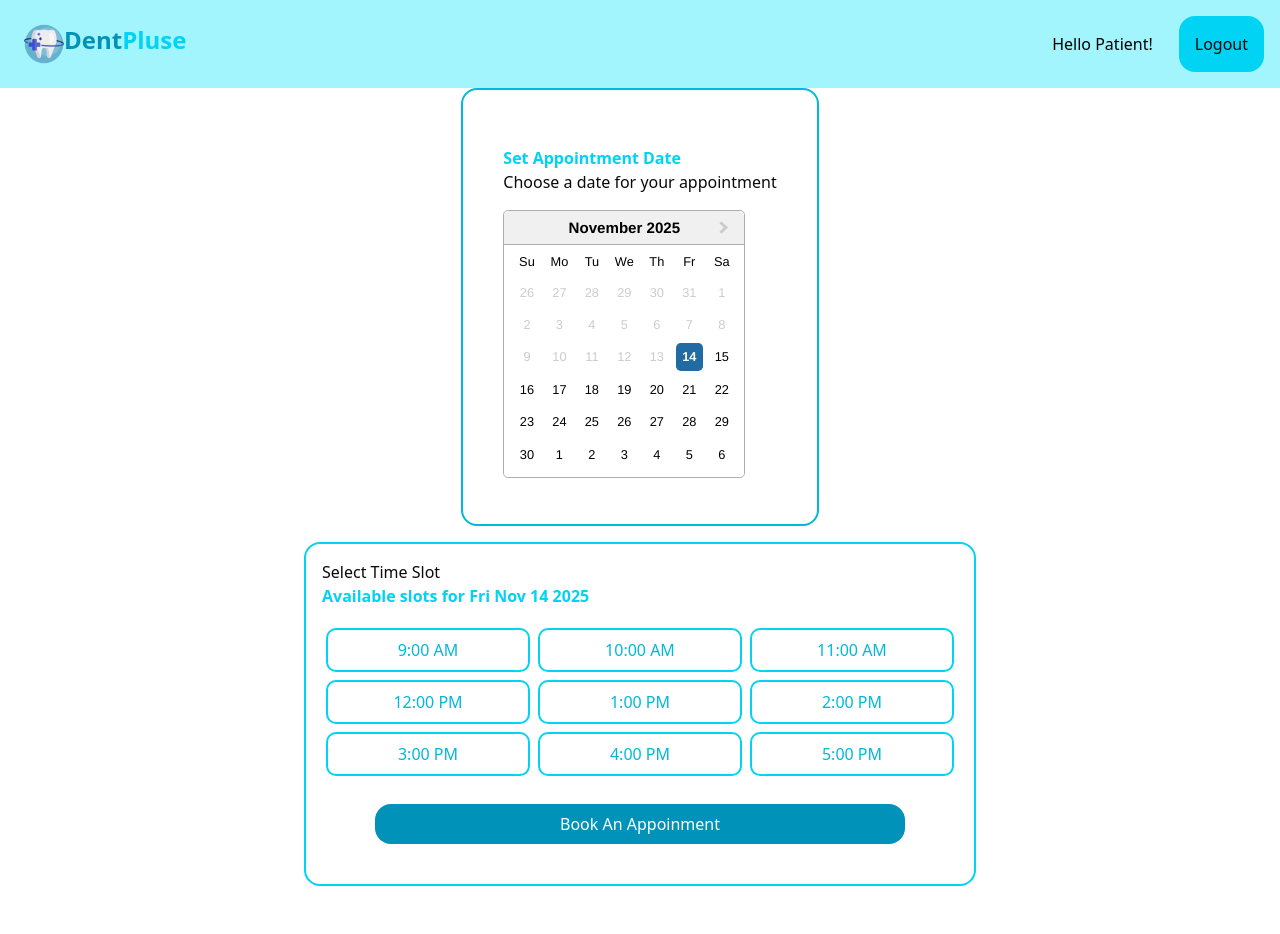
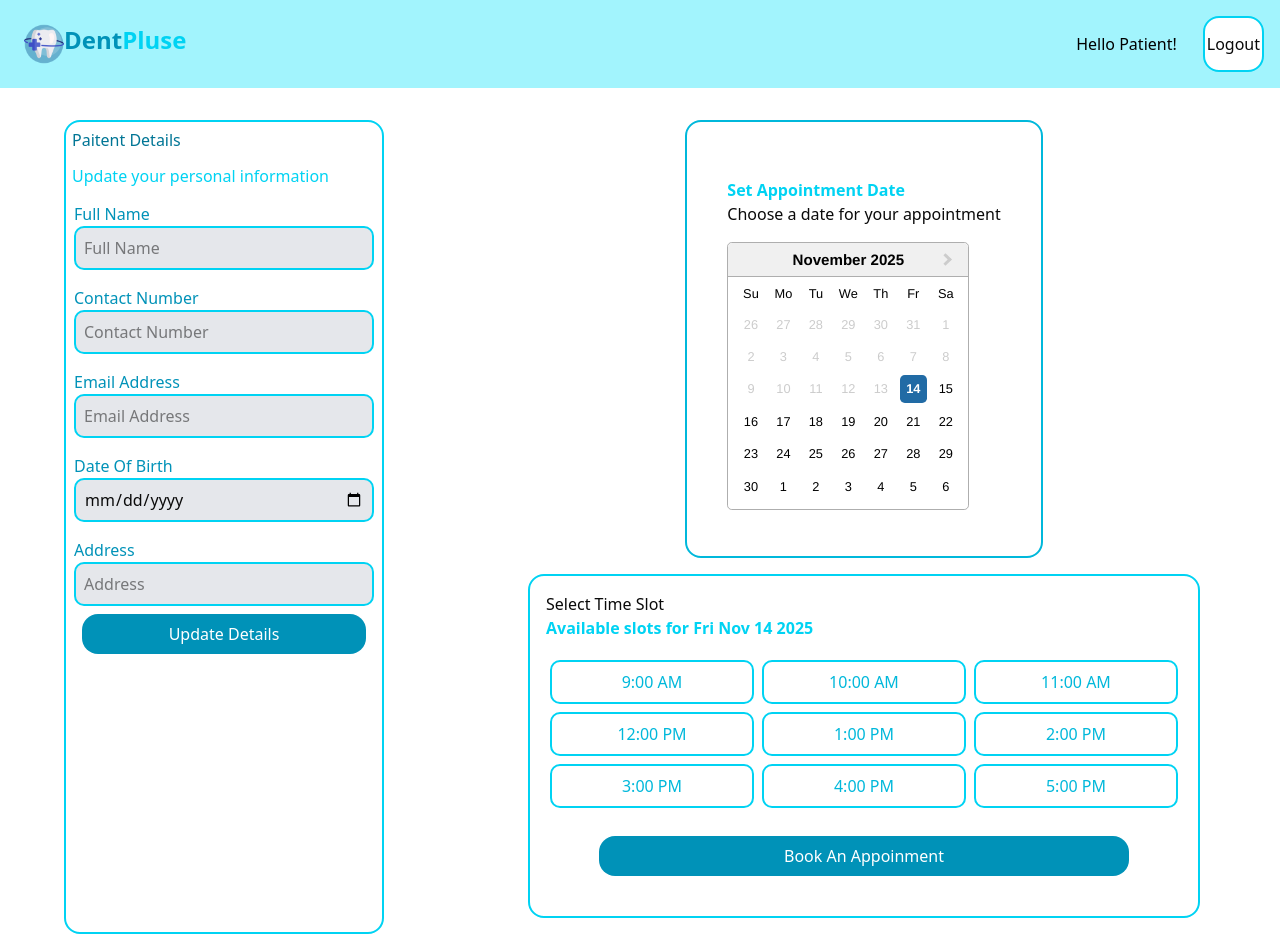
Before and after one commit to HVPasindu/DentPulse, a React app in the folder frontend/: page /patient in a window 1280 px wide. Before the commit the page ends 902 px from the top, so only its background shows below. Built offline with nearby package versions, Linux system fonts and the light colour scheme; the HTML template or start-up script is replaced by a standard one.

Commit message:
fix alignment

```diff
--- a/frontend/src/Patient Pages/AppointmentDate.jsx
+++ b/frontend/src/Patient Pages/AppointmentDate.jsx
@@ -42,7 +42,7 @@ export const AppointmentDate = () => {
           </div>
 
           <div className="flex justify-center items-center p-6">
-            <button className="w-[90%] rounded-2xl p-2 text-white bg-cyan-600 hover:bg-cyan-800">
+            <button className="w-[90%] rounded-2xl p-2 text-white bg-cyan-600 hover:bg-cyan-800 active:scale-100 active:translate-y-0 active:shadow-none active:bg-blue-600">
               Book An Appoinment
             </button>
           </div>
--- a/frontend/src/Patient Pages/MainInterface.jsx
+++ b/frontend/src/Patient Pages/MainInterface.jsx
@@ -1,23 +1,20 @@
 import React from "react";
 import PatientHeader from "./PatientHeader";
 import { AppointmentDate } from "./AppointmentDate";
+import { PatientDetail } from "./PatientDetail";
 
 const MainInterface = () => {
   return (
     <>
-          <div>
-      <PatientHeader />
-
-    </div>
-    <div>
-
-      <AppointmentDate/>
-
-    </div>
-
-
+      <div>
+        <PatientHeader />
+      </div>
+      <div className="flex flex-row justify-around pt-8">
+        <PatientDetail />
+        <AppointmentDate />
+      </div>
+      <div></div>
     </>
-
   );
 };
 
--- /dev/null
+++ b/frontend/src/Patient Pages/PaitentDetailCardComponent.jsx
@@ -0,0 +1,17 @@
+import React from "react";
+
+ const PaitentDetailCardComponent = (props) => {
+  return (
+
+    <>
+      <div className="flex flex-col p-2 ">
+        <label className="font-light text-cyan-600">{props.name}</label>
+        <input type={props.type} className="rounded-lg border-2 border-cyan-400 bg-gray-200 p-2" placeholder={props.name}/>
+      </div>
+    </>
+
+  );
+};
+
+
+export default PaitentDetailCardComponent;
--- /dev/null
+++ b/frontend/src/Patient Pages/PatientDetail.jsx
@@ -0,0 +1,26 @@
+import React from "react";
+import { paitentdata } from "./data/paitentdata";
+import PaitentDetailCardComponent from "./PaitentDetailCardComponent";
+
+export const PatientDetail = () => {
+  return (
+    <div className="bg-white border-2 border-cyan-400 rounded-2xl w-[25%] ">
+      <div>
+        <h1 className="p-1.5 text-cyan-700"> Paitent Details</h1>
+        <h1 className="p-1.5 text-cyan-400">
+          Update your personal information
+        </h1>
+      </div>
+      {paitentdata.map((data, index) => (
+        <PaitentDetailCardComponent type={data.type} name={data.name} />
+      ))}
+
+      <div className="flex justify-center">
+        <button
+          className="p-2 w-[90%] text-white bg-cyan-600 hover:bg-cyan-800 rounded-2xl">
+          Update Details
+        </button>
+      </div>
+    </div>
+  );
+};
--- a/frontend/src/Patient Pages/PatientHeader.jsx
+++ b/frontend/src/Patient Pages/PatientHeader.jsx
@@ -1,5 +1,7 @@
 import React from 'react'
 import headerLogo from '../assets/headerLogo.png'
+
+
 const PatientHeader = () => {
 
   return (
@@ -20,7 +22,8 @@ const PatientHeader = () => {
 
             <h1 className='text-black p-4'>Hello Patient!</h1>
 
-            <button className='bg-cyan-400  hover:bg-cyan-700 p-4 rounded-2xl'>Logout</button>
+               <button className='bg-white  hover:bg-cyan-100 border-2  hover:border-2 border-cyan-400 p-0.5 rounded-2xl '>Logout</button>
+
 
         </div>
     </div>
--- /dev/null
+++ b/frontend/src/Patient Pages/data/paitentdata.jsx
@@ -0,0 +1,28 @@
+export const paitentdata=[
+    {
+        id:1,
+        type:"text",
+        name:"Full Name"
+    },
+    {
+        id:2,
+        type:"tel",
+        name:"Contact Number"
+    },
+    {
+        id:3,
+        type:"email",
+        name:"Email Address"
+    },
+    {
+        id:4,
+        type:"date",
+        name:"Date Of Birth"
+    },
+    {
+        id:5,
+        type:"text",
+        name:"Address"
+    },
+
+]
```
Also changed, not shown: frontend/src/Patient Pages/RecentAppoinment.jsx (added).
